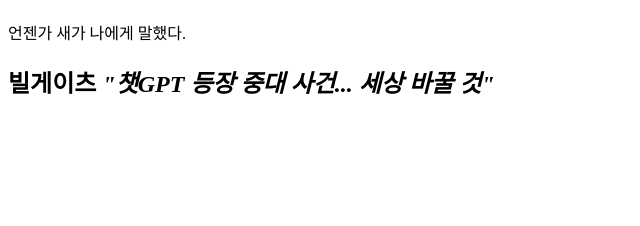
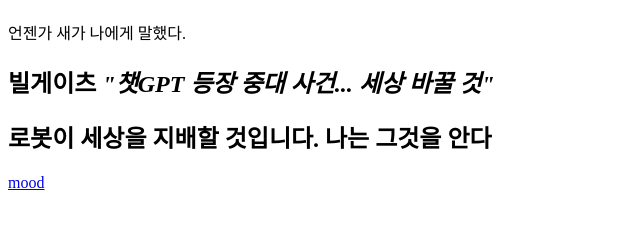
Before and after one commit to lilyhas/push-and-pull, a plain HTML site: page index.html in a window 1280 px wide. Shown: the part 60-286 px from the top of the page, without its empty margins (0-640 px from the left). Drawn offline with Linux system fonts and the light colour scheme.

```diff
--- a/index.html
+++ b/index.html
@@ -10,6 +10,11 @@
         <h1><abbr title = "Push and Pull"><b>σπρώξε</b> και <b>τράβα</b></abbr></h1>
         <p>언젠가 새가 나에게 말했다.</p>
         <h2><b>빌게이츠</b> <i>"챗GPT 등장 중대 사건... <strong>세상 바꿀 것</strong>"</i></h2>
+        <h2><b>로봇이 세상을 지배할 것입니다. 나는 그것을 안다</b></h2>
+
+        <a href="https://www.youtube.com/watch?v=YUoHI2gDf7k">mood</a>
+
+
 
 
     </body>
```
